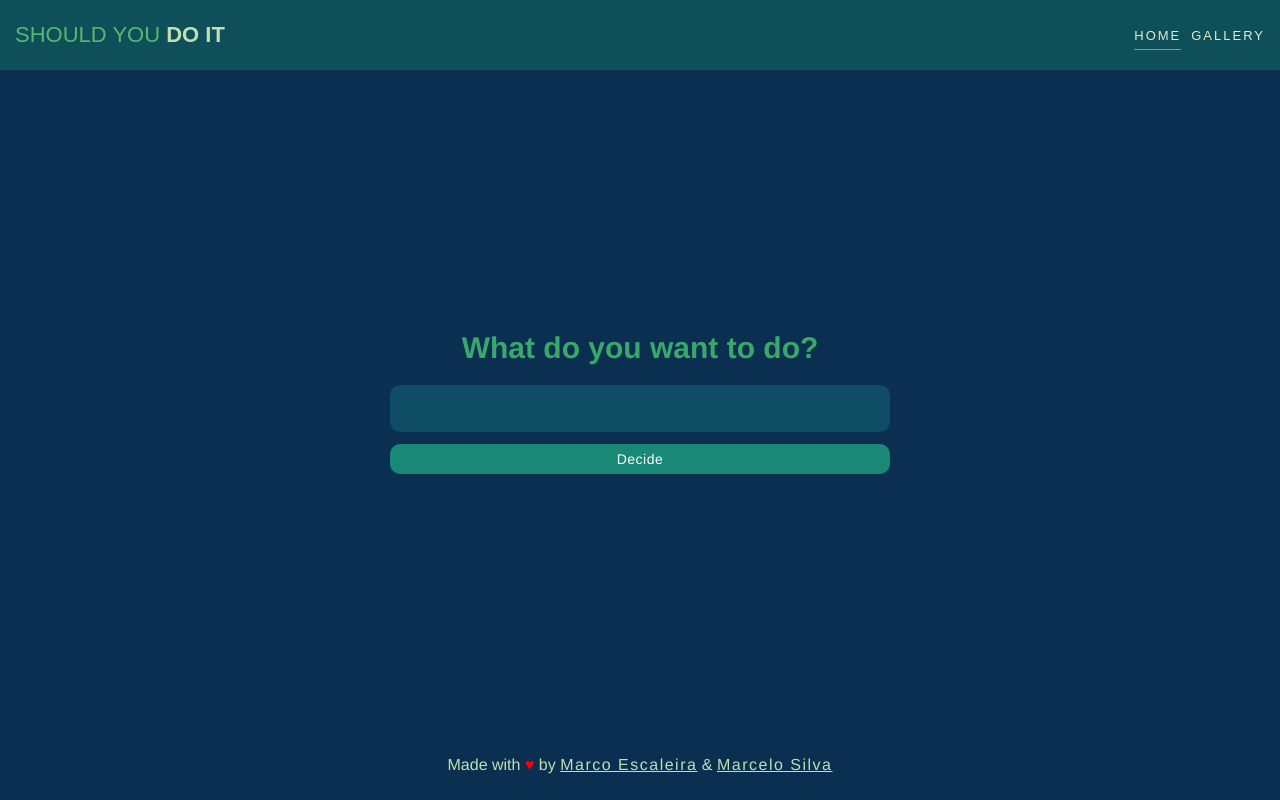
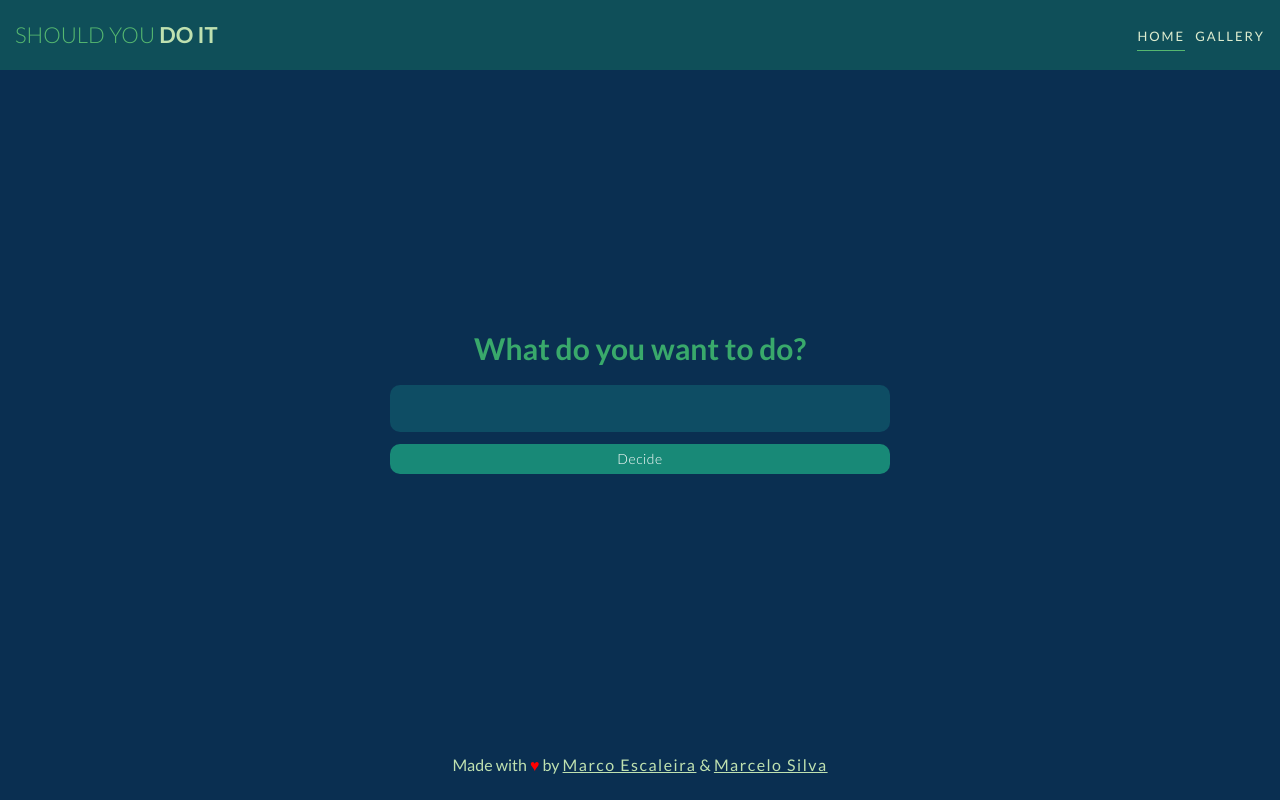
Before and after one commit to MarcoEscaleira/shouldYouDoIt, a React (Vite) app: page / in a window 1280 px wide. Built offline with nearby package versions, Linux system fonts and the light colour scheme.

Commit message:
feat: font update

```diff
--- a/src/components/Footer/styled-components.ts
+++ b/src/components/Footer/styled-components.ts
@@ -3,7 +3,8 @@ import {
   sizes,
   pallete,
   footerHeight,
-  footerDesktopHeight
+  footerDesktopHeight,
+  normalFont
 } from "~/styles/_settings";
 
 export const Container = styled.footer`
@@ -12,6 +13,7 @@ export const Container = styled.footer`
   align-items: center;
   width: 100%;
   height: ${footerHeight};
+  font-family: ${normalFont};
 
   @media (min-width: ${sizes.desktop_breakpoint}) {
     height: ${footerDesktopHeight};
--- a/src/components/Form/styled-components.ts
+++ b/src/components/Form/styled-components.ts
@@ -1,5 +1,5 @@
 import styled from "styled-components";
-import { sizes, pallete } from "~/styles/_settings";
+import { sizes, pallete, normalFont } from "~/styles/_settings";
 
 export const Container = styled.div`
   position: relative;
@@ -7,6 +7,7 @@ export const Container = styled.div`
   display: flex;
   flex-direction: column;
   width: 30rem;
+  font-family: ${normalFont};
 
   @media (min-width: ${sizes.desktop_breakpoint}) {
     width: 50rem;
@@ -39,6 +40,7 @@ export const Input = styled.input`
   padding: ${sizes.s};
   margin-bottom: ${sizes.s};
   outline: none;
+  font-family: ${normalFont};
 `;
 
 export const Submit = styled.button`
--- a/src/index.html
+++ b/src/index.html
@@ -4,6 +4,7 @@
     <meta charset="utf-8" />
     <link rel="icon" type="image/ico" href="assets/images/favicon.ico" />
     <link rel="shortcut icon" href="assets/images/favicon.ico" />
+    <link href="https://fonts.googleapis.com/css?family=Lato:300,400,700&display=swap" rel="stylesheet">
     <meta
       name="viewport"
       content="width=device-width, initial-scale=1, shrink-to-fit=no"
--- a/src/styles/_settings.ts
+++ b/src/styles/_settings.ts
@@ -21,7 +21,7 @@ export const footerHeight = "5rem";
 export const footerDesktopHeight = "7rem";
 
 // Fonts
-export const normalFont = "'Roboto Cn', sans-serif";
+export const normalFont = "'Lato', sans-serif";
 
 // Spacing
 export enum sizes {
```
